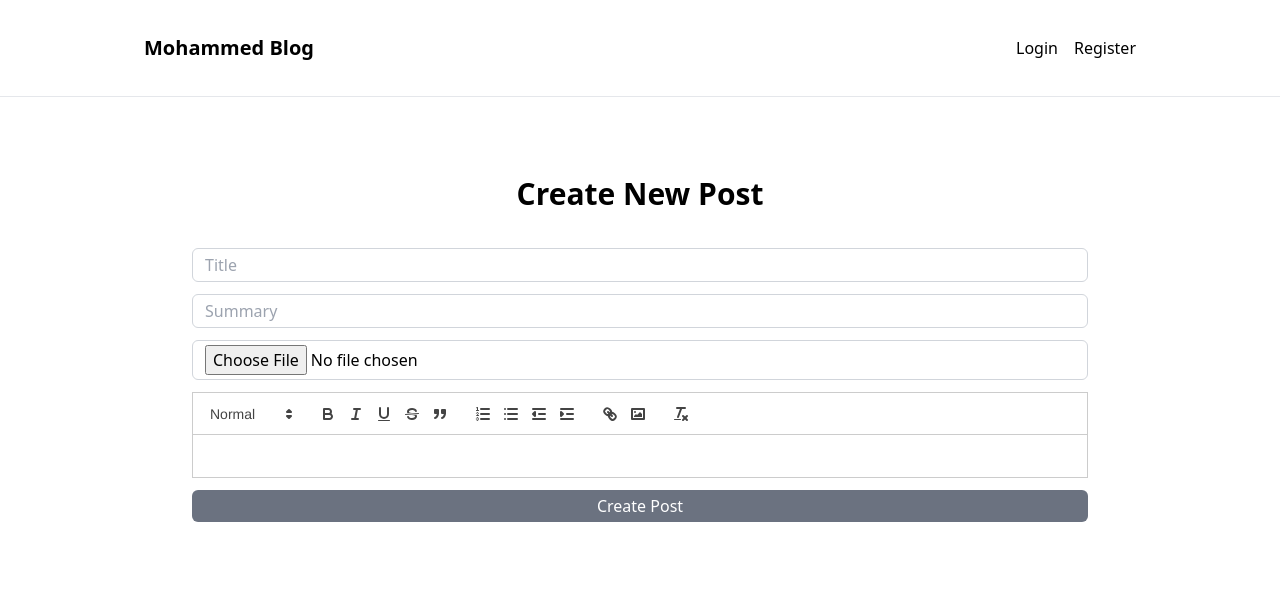
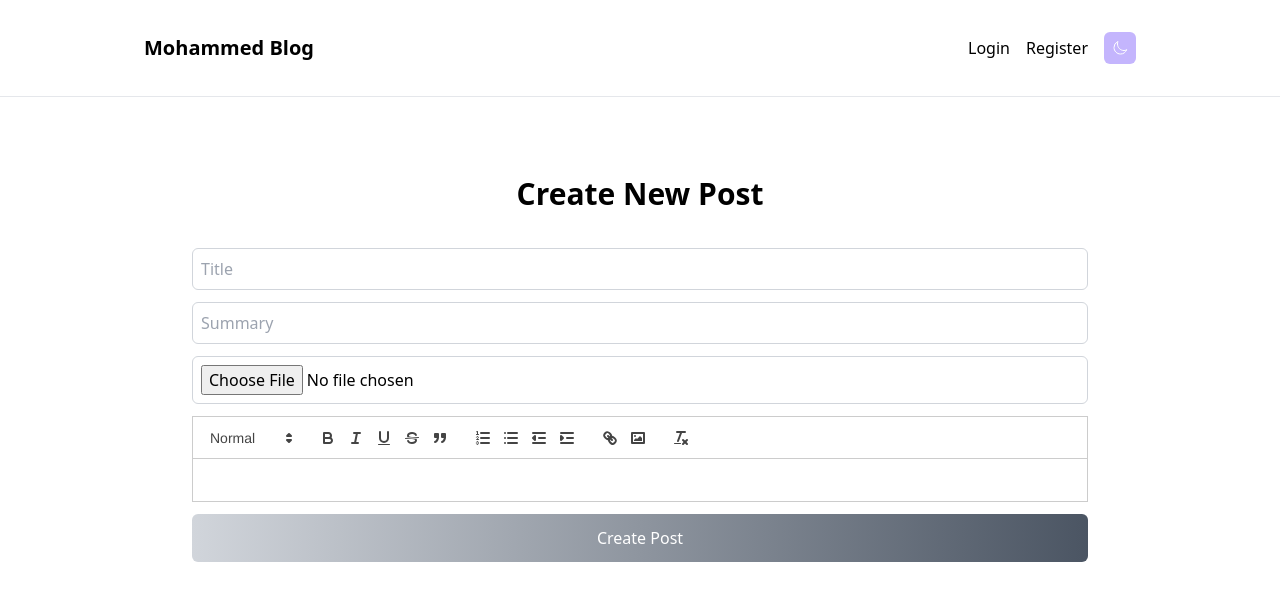
Before and after one commit to mohammedbabiker/mern-blog, a React (Vite) app in the folder client/: page /create in a window 1280 px wide. Shown: the top 600 px of the page. Built offline with nearby package versions, Linux system fonts and the light colour scheme; no server answers.

Commit message:
Darkmode styling

```diff
--- /dev/null
+++ b/client/src/Darkmode.jsx
@@ -0,0 +1,65 @@
+import { useState, useEffect } from "react";
+
+export default function Darkmode() {
+  const [theme, setTheme] = useState("null");
+  useEffect(() => {
+    if (window.matchMedia("(prefers-color-scheme: dark)").matches) {
+      setTheme("dark");
+    } else {
+      setTheme("light");
+    }
+  }, []);
+  const handleThemeSwitch = () => {
+    setTheme(theme === "dark" ? "light" : "dark");
+  };
+  useEffect(() => {
+    if (theme === "dark") {
+      document.documentElement.classList.add("dark");
+    } else {
+      document.documentElement.classList.remove("dark");
+    }
+  }, [theme]);
+  const sun = (
+    <svg
+      xmlns="http://www.w3.org/2000/svg"
+      fill="none"
+      viewBox="0 0 24 24"
+      strokeWidth={1.5}
+      stroke="currentColor"
+      className="w-4 h-4"
+    >
+      <path
+        strokeLinecap="round"
+        strokeLinejoin="round"
+        d="M12 3v2.25m6.364.386l-1.591 1.591M21 12h-2.25m-.386 6.364l-1.591-1.591M12 18.75V21m-4.773-4.227l-1.591 1.591M5.25 12H3m4.227-4.773L5.636 5.636M15.75 12a3.75 3.75 0 11-7.5 0 3.75 3.75 0 017.5 0z"
+      />
+    </svg>
+  );
+  const moon = (
+    <svg
+      xmlns="http://www.w3.org/2000/svg"
+      fill="none"
+      viewBox="0 0 24 24"
+      strokeWidth={1.5}
+      stroke="white"
+      className="w-4 h-4"
+    >
+      <path
+        strokeLinecap="round"
+        strokeLinejoin="round"
+        d="M21.752 15.002A9.718 9.718 0 0118 15.75c-5.385 0-9.75-4.365-9.75-9.75 0-1.33.266-2.597.748-3.752A9.753 9.753 0 003 11.25C3 16.635 7.365 21 12.75 21a9.753 9.753 0 009.002-5.998z"
+      />
+    </svg>
+  );
+  return (
+    <div>
+      <button
+        type="button"
+        onClick={handleThemeSwitch}
+        className=" p-2 z-10 right-20 top-4 bg-violet-300 dark:bg-orange-300 text-lg  rounded-md"
+      >
+        {theme === "dark" ? sun : moon}
+      </button>
+    </div>
+  );
+}
--- a/client/src/Header.jsx
+++ b/client/src/Header.jsx
@@ -1,6 +1,7 @@
 import { Link } from "react-router-dom";
 import { useEffect, useContext } from "react";
 import { UserContext } from "./UserContext";
+import Darkmode from "./Darkmode";
 
 export default function Header() {
   const { setUserInfo, userInfo } = useContext(UserContext);
@@ -25,7 +26,7 @@ export default function Header() {
   const username = userInfo?.username;
 
   return (
-    <header className="fixed z-10 top-0 inset-x-0 border-b bg-white ">
+    <header className="fixed z-10 top-0 inset-x-0 border-b dark:border-stone-600 bg-white dark:bg-stone-900 dark:text-stone-300">
       <nav className="flex items-center justify-between max-w-5xl mx-auto px-4 h-24">
         <Link to="/" className="no-underline text-inherit font-bold text-xl">
           Mohammed Blog
@@ -38,6 +39,7 @@ export default function Header() {
             <Link to="/create" className="">
               Create Post
             </Link>
+            <Darkmode />
             <Link
               onClick={logout}
               className="inline-flex gap-1 bg-gray-700 text-white rounded-[5px] px-2 py-1 items-center "
@@ -61,13 +63,14 @@ export default function Header() {
           </div>
         )}
         {!username && (
-          <div className="flex gap-4">
+          <div className="flex gap-4 items-center">
             <Link to="/login" className="">
               Login
             </Link>
             <Link to="/register" className="">
               Register
             </Link>
+            <Darkmode />
           </div>
         )}
       </nav>
--- a/client/src/Layout.jsx
+++ b/client/src/Layout.jsx
@@ -3,9 +3,11 @@ import { Outlet } from "react-router-dom";
 
 export default function Layout() {
   return (
-    <main className="p-10 max-w-screen-lg m-0 mx-auto pt-24">
-      <Header />
-      <Outlet />
-    </main>
+    <div className="bg-white dark:bg-stone-900 dark:text-stone-300">
+      <main className="p-10 max-w-screen-lg m-0 mx-auto pt-24">
+        <Header />
+        <Outlet />
+      </main>
+    </div>
   );
 }
--- a/client/src/Post.jsx
+++ b/client/src/Post.jsx
@@ -11,7 +11,7 @@ export default function Post({
   _id,
 }) {
   return (
-    <div className="grid grid-cols-1 sm:grid-cols-3 gap-5 mb-4 pt-14 pb-2 border-b-[1px] border-b-gray-200">
+    <div className="grid grid-cols-1 sm:grid-cols-3 gap-5 mb-4 pt-14 pb-2 border-b-[1px] border-b-gray-200 dark:border-stone-600">
       <div className="">
         <Link to={`/post/${_id}`}>
           <img
--- a/client/src/pages/CreatePost.jsx
+++ b/client/src/pages/CreatePost.jsx
@@ -36,26 +36,26 @@ export default function CreatePost() {
       <input
         type="text"
         placeholder="Title"
-        className="block mb-3 w-full py-1 px-3 border border-gray-300 rounded-md"
+        className="block mb-3 w-full p-2 bg-transparent border border-gray-300 rounded-md"
         value={title}
         onChange={(ev) => setTitle(ev.target.value)}
       />
       <input
         type="text"
         placeholder="Summary"
-        className="block mb-3 w-full py-1 px-3 border border-gray-300 rounded-md"
+        className="block mb-3 w-full p-2 bg-transparent border border-gray-300 rounded-md"
         value={summary}
         onChange={(ev) => setSummary(ev.target.value)}
       />
       <input
         type="file"
-        className="block mb-3 w-full py-1 px-3 border border-gray-300 rounded-md"
+        className="block mb-3 w-full p-2 border border-gray-300 rounded-md"
         // value={files}
         onChange={(ev) => setFiles(ev.target.files)}
       />
       <Editor value={content} onChange={setContent} />
 
-      <button className="w-full bg-gray-500 border-none rounded-md text-white p-1">
+      <button className="w-full bg-gradient-to-r from-gray-300 to-gray-600 border-none rounded-md text-white px-8 py-3">
         Create Post
       </button>
     </form>
--- a/client/src/pages/LoginPage.jsx
+++ b/client/src/pages/LoginPage.jsx
@@ -37,20 +37,20 @@ export default function LoginPage() {
       <input
         type="text"
         placeholder="Username"
-        className="block mb-3 w-full py-1 px-3 border border-gray-300 rounded-md"
+        className="block mb-3 w-full p-2 border border-gray-300 rounded-md"
         value={username}
         onChange={(ev) => setUsername(ev.target.value)}
       />
       <input
         type="password"
         placeholder="Password"
-        className="block mb-3 w-full py-1 px-3 border border-gray-300 rounded-md"
+        className="block mb-3 w-full p-2 border border-gray-300 rounded-md"
         value={password}
         onChange={(ev) => setPassword(ev.target.value)}
       />
       <button
         type="submit"
-        className="w-full bg-gray-500 border-none rounded-md text-white p-1"
+        className="w-full bg-gradient-to-r from-gray-300 to-gray-600 border-none rounded-md text-white px-8 py-3"
       >
         Login
       </button>
--- a/client/src/pages/RegisterPage.jsx
+++ b/client/src/pages/RegisterPage.jsx
@@ -24,18 +24,18 @@ export default function RegisterPage() {
       <input
         type="text"
         placeholder="Username"
-        className="block mb-3 w-full py-1 px-3 border border-gray-300 rounded-md"
+        className="block mb-3 w-full p-2 border border-gray-300 rounded-md"
         value={username}
         onChange={(ev) => setUsername(ev.target.value)}
       />
       <input
         type="password"
         placeholder="Password"
-        className="block mb-3 w-full py-1 px-3 border border-gray-300 rounded-md"
+        className="block mb-3 w-full p-2 border border-gray-300 rounded-md"
         value={password}
         onChange={(ev) => setPassword(ev.target.value)}
       />
-      <button className="w-full bg-gray-500 border-none rounded-md text-white p-1">
+      <button className="w-full border-none rounded-md text-white px-8 py-3 bg-gradient-to-r from-gray-300 to-gray-600">
         Register
       </button>
     </form>
--- a/client/tailwind.config.js
+++ b/client/tailwind.config.js
@@ -1,6 +1,7 @@
 /** @type {import('tailwindcss').Config} */
 export default {
   content: ["./index.html", "./src/**/*.{js,ts,jsx,tsx}"],
+  darkMode: "class",
   theme: {
     extend: {},
   },
```
